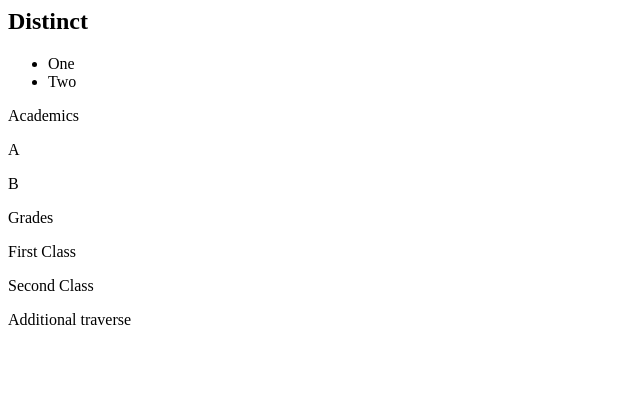
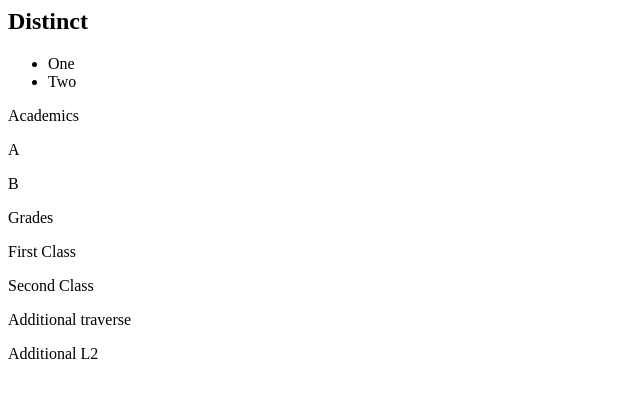
Before and after one commit to shettyss/distinct-one, a plain HTML site: page index.html in a window 1280 px wide. Shown: the whole page, without its empty margins (0-640 px from the left). Drawn offline with Linux system fonts and the light colour scheme.

Commit message:
L2 added

```diff
--- a/index.html
+++ b/index.html
@@ -16,6 +16,7 @@
         <p id="firstClass">First Class</p>
         <p id="secondClass"> Second Class</p>
         <p>Additional traverse</p>
+        <p>Additional L2</p>
 
     </body>
 </html>
```
